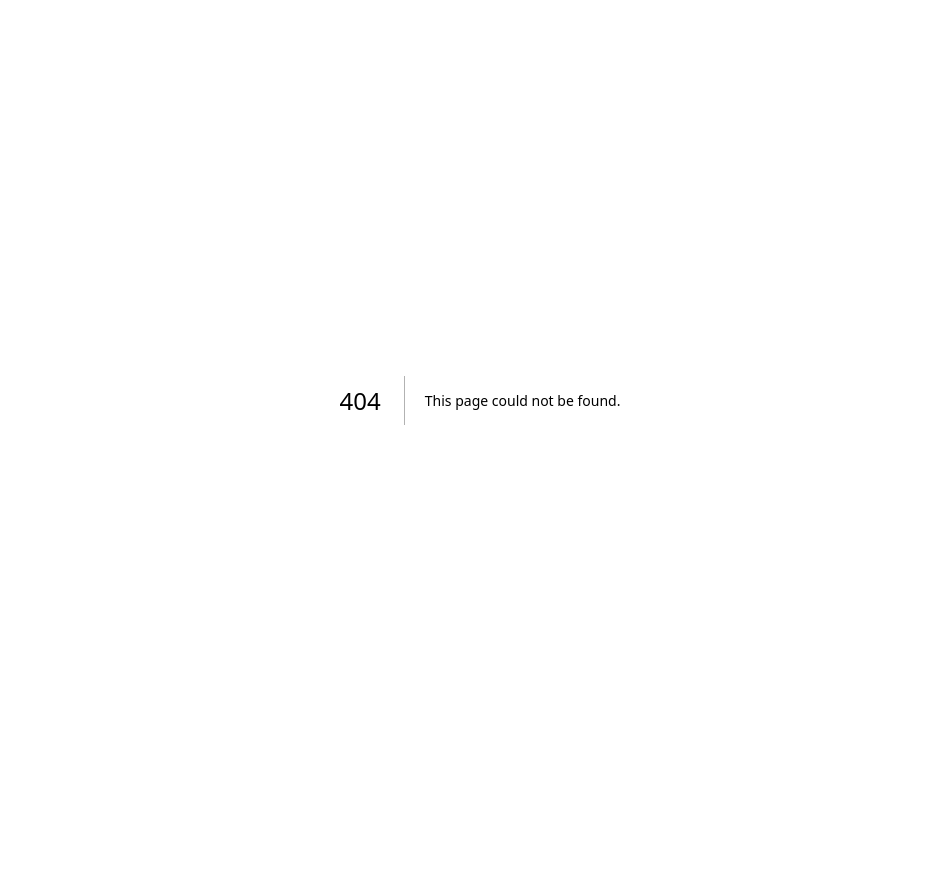
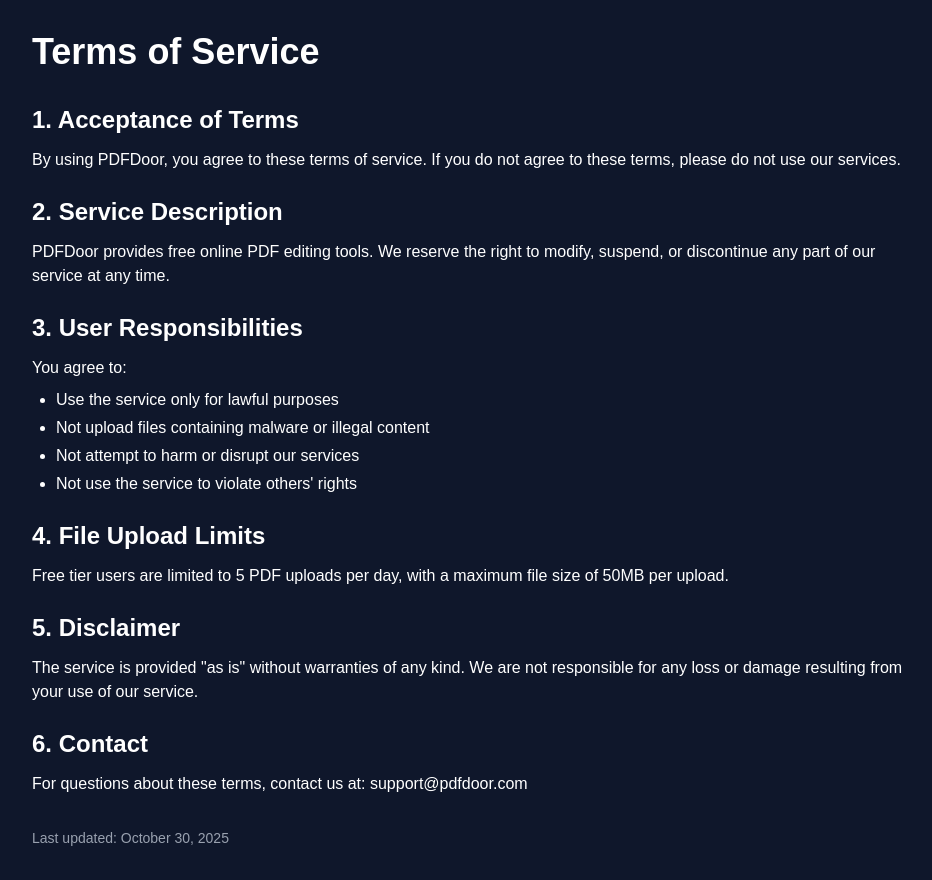
Before and after one commit to Ashadudayar/pdf-editor-frontend, a Next.js app: page /terms in a window 1280 px wide. Before the commit this address had no page. Shown: the whole page, without its empty margins (160-1092 px from the left). Before the commit the page ends 800 px from the top, so only its background shows below. Built offline with nearby package versions, Linux system fonts and the light colour scheme.

Commit message:
Add About, Privacy, and Terms pages for AdSense

```diff
--- /dev/null
+++ b/app/about/page.tsx
@@ -0,0 +1,32 @@
+export default function AboutPage() {
+  return (
+    <div className="min-h-screen bg-slate-900 text-white p-8">
+      <div className="max-w-4xl mx-auto">
+        <h1 className="text-4xl font-bold mb-8">About PDFDoor</h1>
+
+        <div className="space-y-6 text-lg">
+          <p>
+            PDFDoor is a free online PDF editor that makes it easy to
+            work with PDF documents without installing any software.
+          </p>
+
+          <p>
+            Our mission is to provide powerful PDF editing tools that are:
+          </p>
+
+          <ul className="list-disc ml-6 space-y-2">
+            <li>100% free to use</li>
+            <li>Privacy-focused (files deleted after 24 hours)</li>
+            <li>Fast and easy to use</li>
+            <li>Accessible from any device</li>
+          </ul>
+
+          <p>
+            Built with modern web technologies including Next.js and Django,
+            PDFDoor is constantly improving with new features based on user feedback.
+          </p>
+        </div>
+      </div>
+    </div>
+  );
+}
--- /dev/null
+++ b/app/privacy/page.tsx
@@ -0,0 +1,56 @@
+export default function PrivacyPage() {
+  return (
+    <div className="min-h-screen bg-slate-900 text-white p-8">
+      <div className="max-w-4xl mx-auto">
+        <h1 className="text-4xl font-bold mb-8">Privacy Policy</h1>
+
+        <div className="space-y-6">
+          <section>
+            <h2 className="text-2xl font-semibold mb-3">1. Information We Collect</h2>
+            <p>
+              We collect minimal information necessary to provide our services:
+              uploaded PDF files (temporarily), usage analytics, and cookies for ads.
+            </p>
+          </section>
+
+          <section>
+            <h2 className="text-2xl font-semibold mb-3">2. File Handling</h2>
+            <p>
+              All uploaded PDF files are automatically deleted from our servers
+              after 24 hours. We do not read, store permanently, or share your
+              PDF content with third parties.
+            </p>
+          </section>
+
+          <section>
+            <h2 className="text-2xl font-semibold mb-3">3. Cookies and Tracking</h2>
+            <p>
+              We use cookies for Google Analytics (to understand how users interact
+              with our site) and Google AdSense (to display relevant advertisements).
+            </p>
+          </section>
+
+          <section>
+            <h2 className="text-2xl font-semibold mb-3">4. Third-Party Services</h2>
+            <p>
+              We use Google Analytics and Google AdSense. These services may collect
+              information as described in their respective privacy policies.
+            </p>
+          </section>
+
+          <section>
+            <h2 className="text-2xl font-semibold mb-3">5. Contact Us</h2>
+            <p>
+              If you have questions about this privacy policy, please contact us at:
+              support@pdfdoor.com
+            </p>
+          </section>
+
+          <section className="text-sm text-gray-400 mt-8">
+            <p>Last updated: October 30, 2025</p>
+          </section>
+        </div>
+      </div>
+    </div>
+  );
+}
--- /dev/null
+++ b/app/terms/page.tsx
@@ -0,0 +1,65 @@
+export default function TermsPage() {
+  return (
+    <div className="min-h-screen bg-slate-900 text-white p-8">
+      <div className="max-w-4xl mx-auto">
+        <h1 className="text-4xl font-bold mb-8">Terms of Service</h1>
+
+        <div className="space-y-6">
+          <section>
+            <h2 className="text-2xl font-semibold mb-3">1. Acceptance of Terms</h2>
+            <p>
+              By using PDFDoor, you agree to these terms of service. If you do not
+              agree to these terms, please do not use our services.
+            </p>
+          </section>
+
+          <section>
+            <h2 className="text-2xl font-semibold mb-3">2. Service Description</h2>
+            <p>
+              PDFDoor provides free online PDF editing tools. We reserve the right
+              to modify, suspend, or discontinue any part of our service at any time.
+            </p>
+          </section>
+
+          <section>
+            <h2 className="text-2xl font-semibold mb-3">3. User Responsibilities</h2>
+            <p>You agree to:</p>
+            <ul className="list-disc ml-6 mt-2 space-y-1">
+              <li>Use the service only for lawful purposes</li>
+              <li>Not upload files containing malware or illegal content</li>
+              <li>Not attempt to harm or disrupt our services</li>
+              <li>Not use the service to violate others' rights</li>
+            </ul>
+          </section>
+
+          <section>
+            <h2 className="text-2xl font-semibold mb-3">4. File Upload Limits</h2>
+            <p>
+              Free tier users are limited to 5 PDF uploads per day, with a maximum
+              file size of 50MB per upload.
+            </p>
+          </section>
+
+          <section>
+            <h2 className="text-2xl font-semibold mb-3">5. Disclaimer</h2>
+            <p>
+              The service is provided "as is" without warranties of any kind. We are
+              not responsible for any loss or damage resulting from your use of our service.
+            </p>
+          </section>
+
+          <section>
+            <h2 className="text-2xl font-semibold mb-3">6. Contact</h2>
+            <p>
+              For questions about these terms, contact us at: support@pdfdoor.com
+            </p>
+          </section>
+
+          <section className="text-sm text-gray-400 mt-8">
+            <p>Last updated: October 30, 2025</p>
+          </section>
+        </div>
+      </div>
+    </div>
+  );
+}
```
